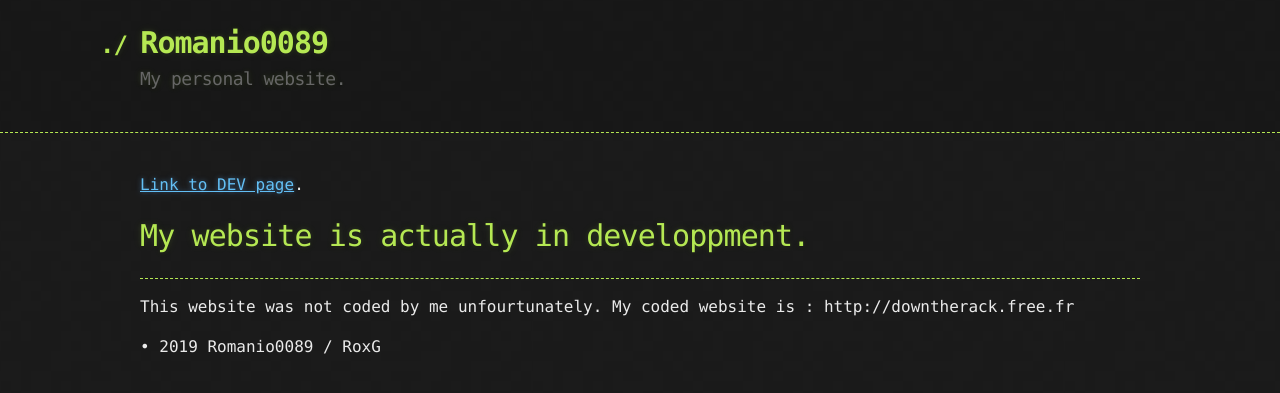
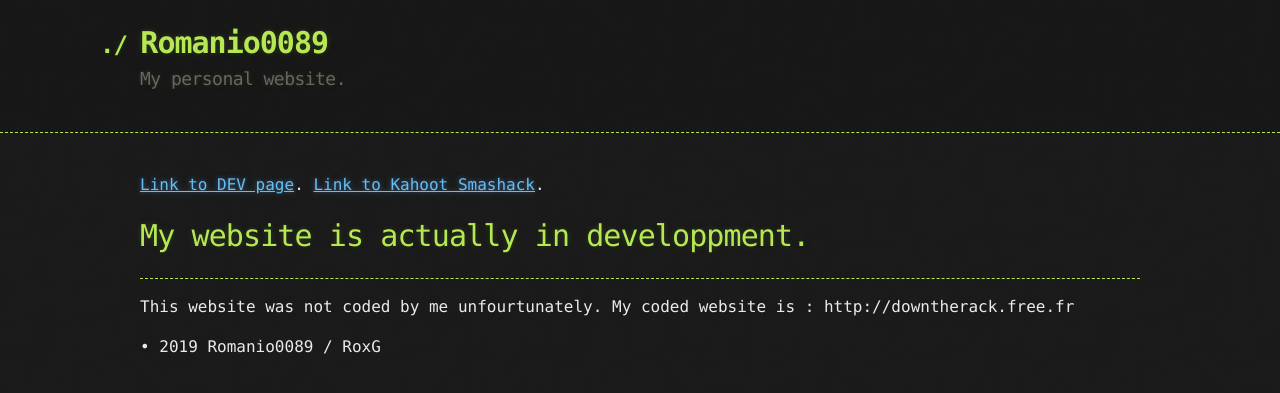
Before and after one commit to Romanio0089/romanio0089.github.io, a Jekyll site: the page built from index.md, in a window 1280 px wide. Shown: the top 393 px of the page. Built offline with Jekyll 4.4.1, drawn with Linux system fonts in a browser that asks for light colours.

Commit message:
Update index.md

```diff
--- a/index.md
+++ b/index.md
@@ -2,7 +2,8 @@
 layout: default
 ---
 
-[Link to DEV page](./dev.html).
+[Link to DEV page](./dev.html). [Link to Kahoot Smashack](./kahootsmashack).
+
 
 
 
```
